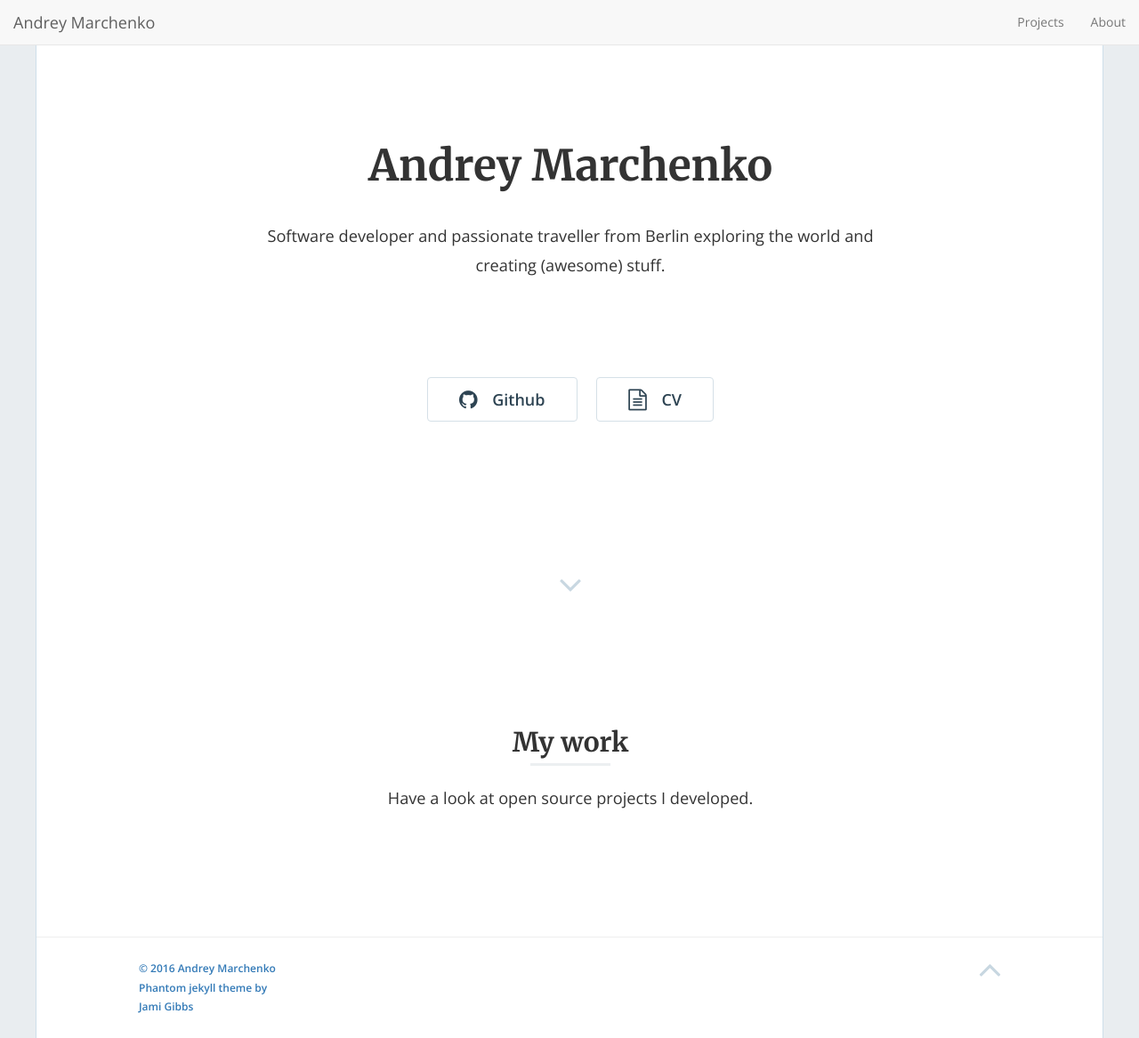
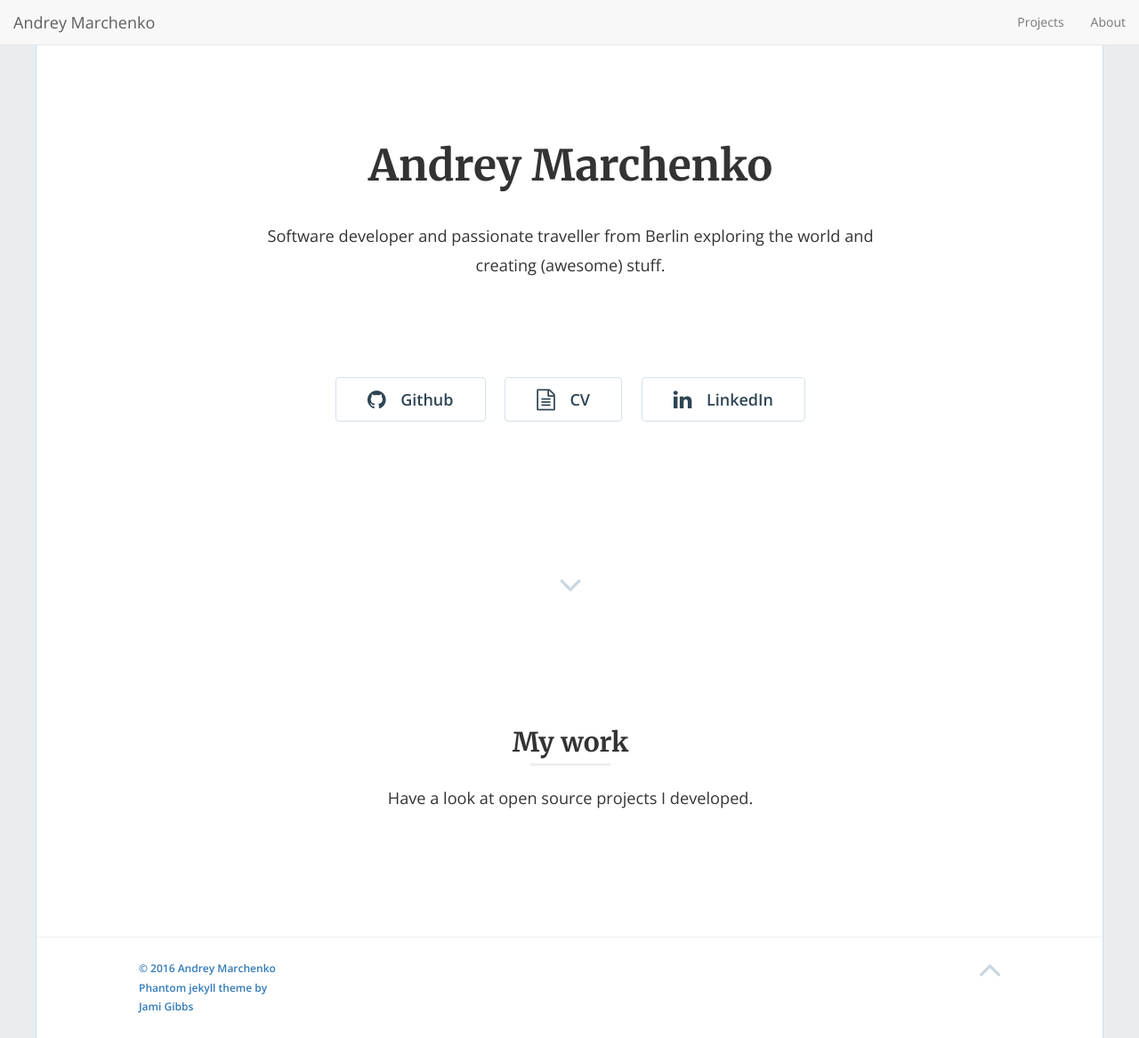
Before and after one commit to altmer/personal-website-hugo, a Jekyll site: the page built from index.html, in a window 1280 px wide and 1167 px high. Shown: the whole window at 89% size. Built offline with Jekyll 4.4.1, drawn with Linux system fonts in a browser that asks for light colours; nearby versions of some CDN libraries; a script that is not in the unit is left out.

Commit message:
LinkedIn page

```diff
--- a/_data/global.yml
+++ b/_data/global.yml
@@ -6,7 +6,7 @@ nav: "true"
 footer_text: '© 2016 Andrey Marchenko <br/> Phantom jekyll theme by Jami Gibbs'
 github: 'altmer'
 resume: 'https://standardresume.co/AndreyMarchenko'
-linkedin: ''
+linkedin: 'anvmarchenko'
 twitter: ''
 medium: ''
 
--- a/_includes/home-hero.html
+++ b/_includes/home-hero.html
@@ -36,6 +36,15 @@
               </a>
             {% endif %}
 
+            {% if site.data.global.linkedin != '' %}
+              <a href="https://www.linkedin.com/in/{{ site.data.global.linkedin }}" target="_blank">
+                <button class="btn btn-default btn-lg">
+                  <i class="fa fa-linkedin fa-lg"></i>
+                  LinkedIn
+                </button>
+              </a>
+            {% endif %}
+
 
             {% if site.data.global.twitter != '' %}
               <a href="https://twitter.com/{{ site.data.global.twitter }}" target="_blank">
```
